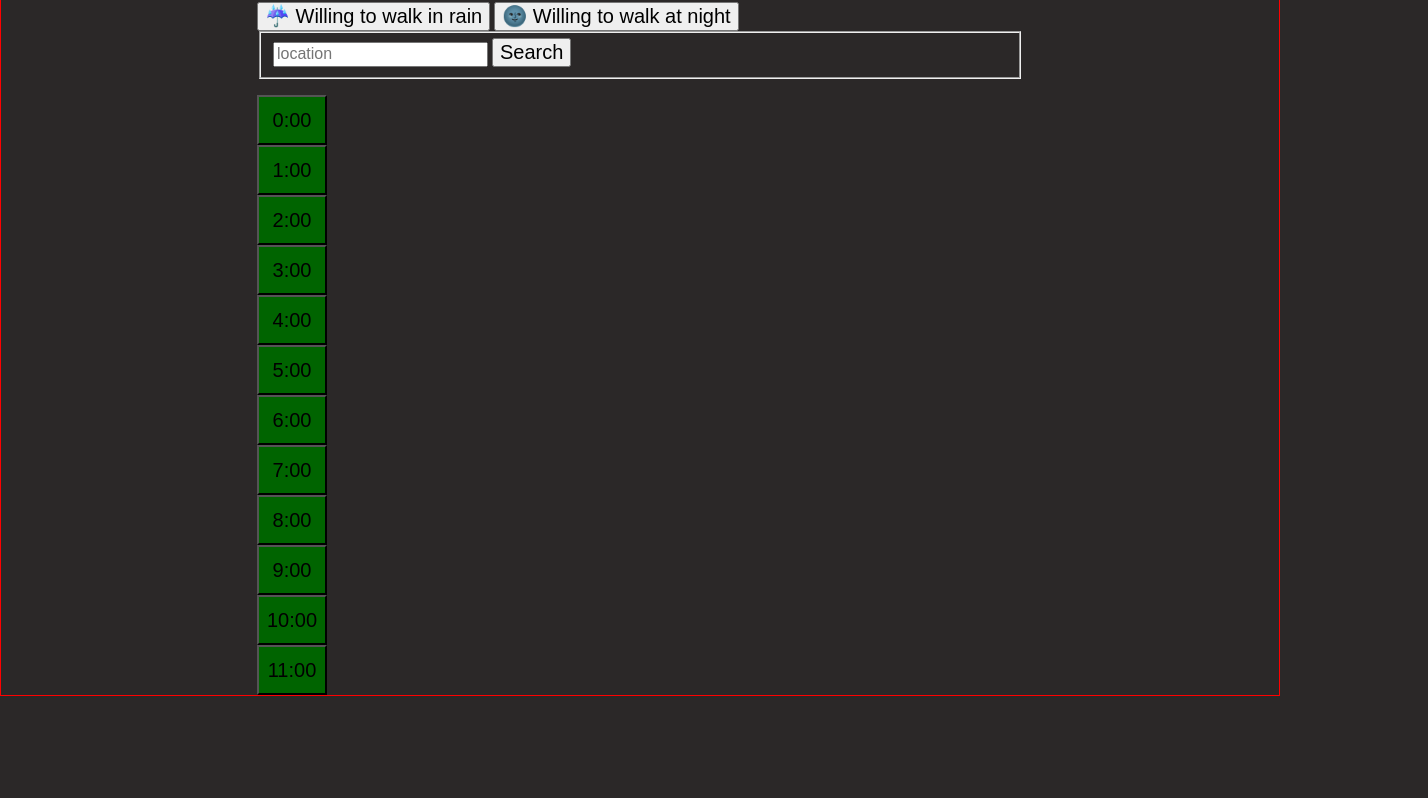
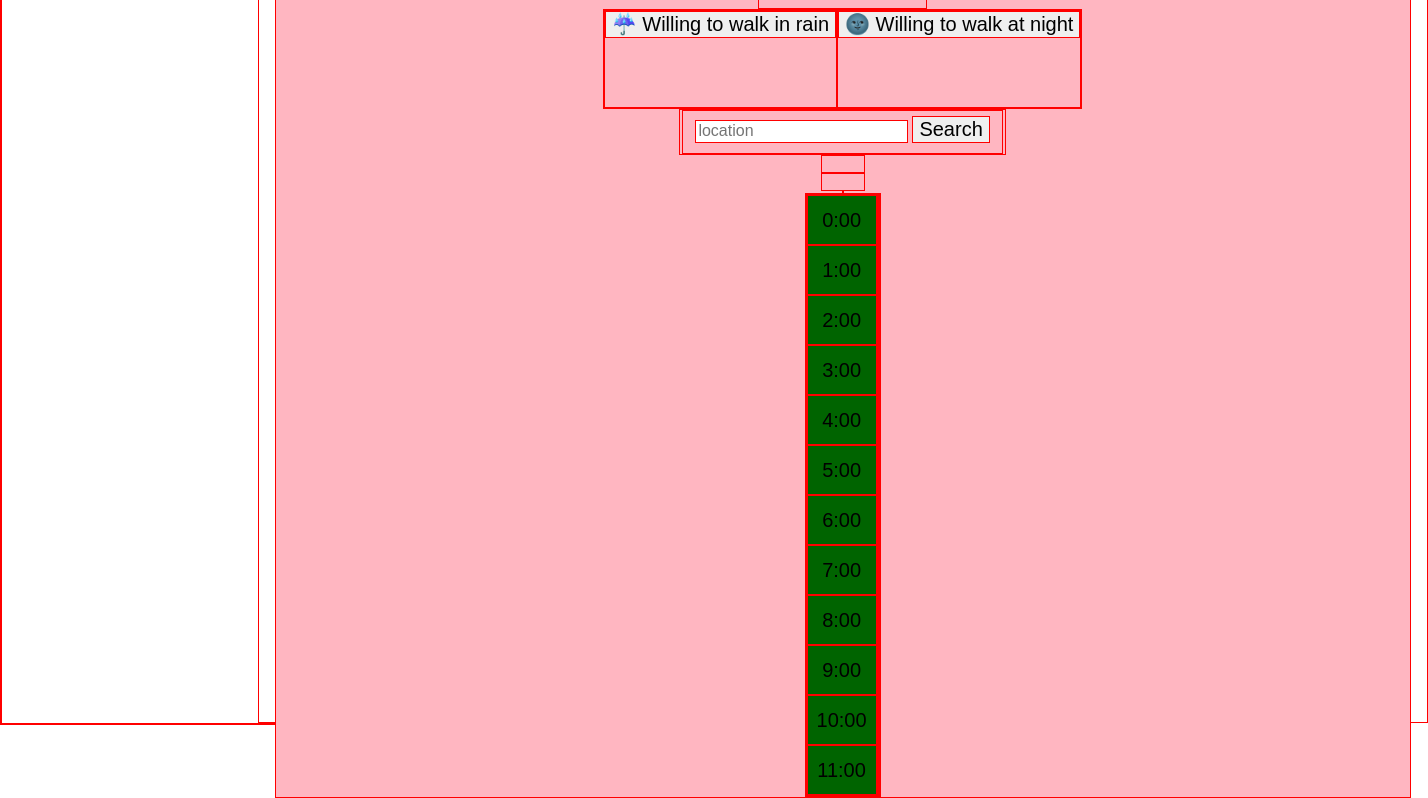
Before and after one commit to group14-project2/project-2-weather-app, a plain HTML site: page index.html in a window 1280 px wide. Shown: the part 79-877 px from the top of the page, 1428 px wide, since content can reach past the window. Before the commit the page ends 800 px from the top, so only its background shows below. Drawn offline with Linux system fonts and the light colour scheme.

Commit message:
wrapper/buttons
added a wrapper; css styling

```diff
--- a/index.html
+++ b/index.html
@@ -11,11 +11,12 @@
 </head>
 
 <body>
+  <div class="wrapper">
+      <div class="app">
         <header>
-    <div class="app">
           <h1>Take a walk</h1>
         </header>
-
+        <div class="buttons">
           <div class="button-container">
             <button id="rain" value="true">
               ☔ Willing to walk in rain
@@ -27,7 +28,7 @@
               🌚 Willing to walk at night
             </button>
           </div>
-
+        </div>
 
         <form action="submit" class="submitLocation">
           <fieldset>
@@ -52,7 +53,7 @@
           </div>
         </div>
       </div>
+  </div>
 <script src="./script.js"></script>
 </body>
-
 </html>
--- a/sass/styles.css
+++ b/sass/styles.css
@@ -1,3 +1,7 @@
+* {
+  border: 1px solid red;
+}
+
 html {
   line-height: 1.15;
   -ms-text-size-adjust: 100%;
@@ -233,7 +237,7 @@ template {
 body {
   margin: 0 auto;
   padding: 0 20%;
-  background-color: #2b2828;
+  background-color: #fff;
   border: 1px solid red;
 }
 
@@ -300,4 +304,29 @@ p {
   display: -ms-flexbox;
   display: flex;
 }
+
+.wrapper {
+  width: 1170px;
+  margin: 0 auto;
+  height: 100vh;
+  padding-left: 16px;
+  padding-right: 16px;
+}
+
+.app {
+  display: flex;
+  flex-direction: column;
+  justify-content: center;
+  align-items: center;
+  background-color: lightpink;
+}
+
+.buttons {
+    display: flex;
+    flex-direction: row;
+    align-content: space-evenly;
+    height: 100px;
+  }
+}
+
 /*# sourceMappingURL=styles.css.map */
```
Lines whose indentation alone changed are shown as unchanged.
